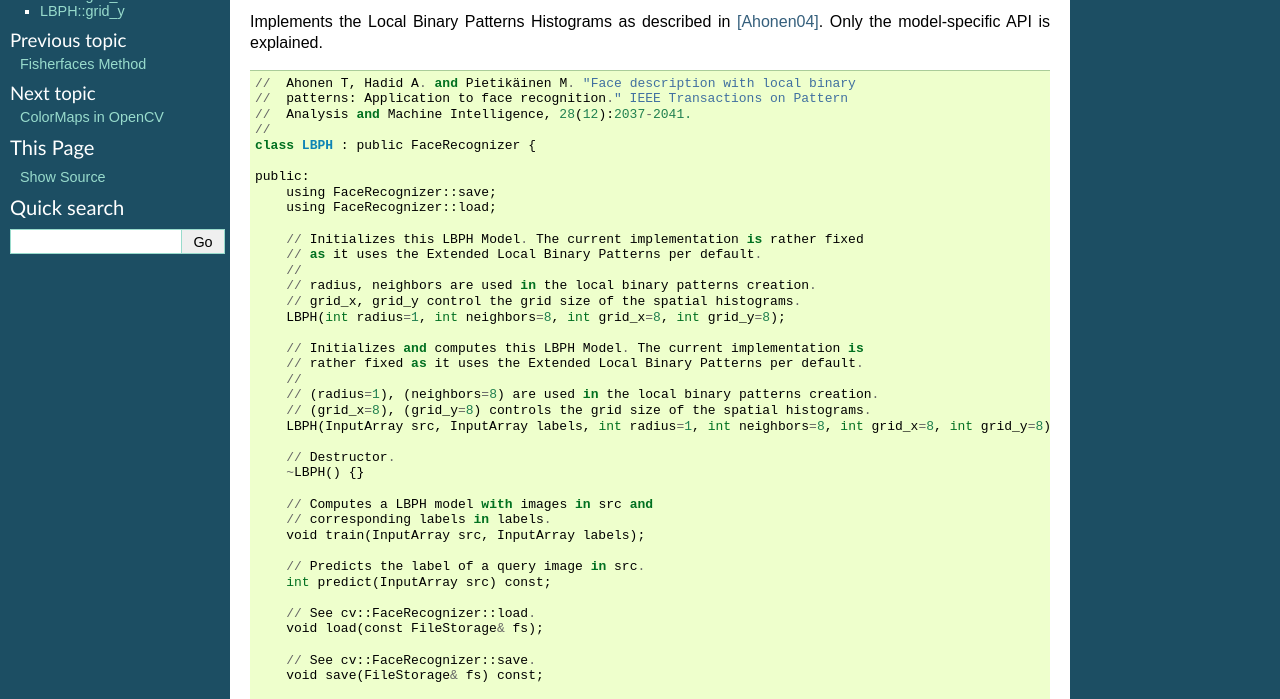
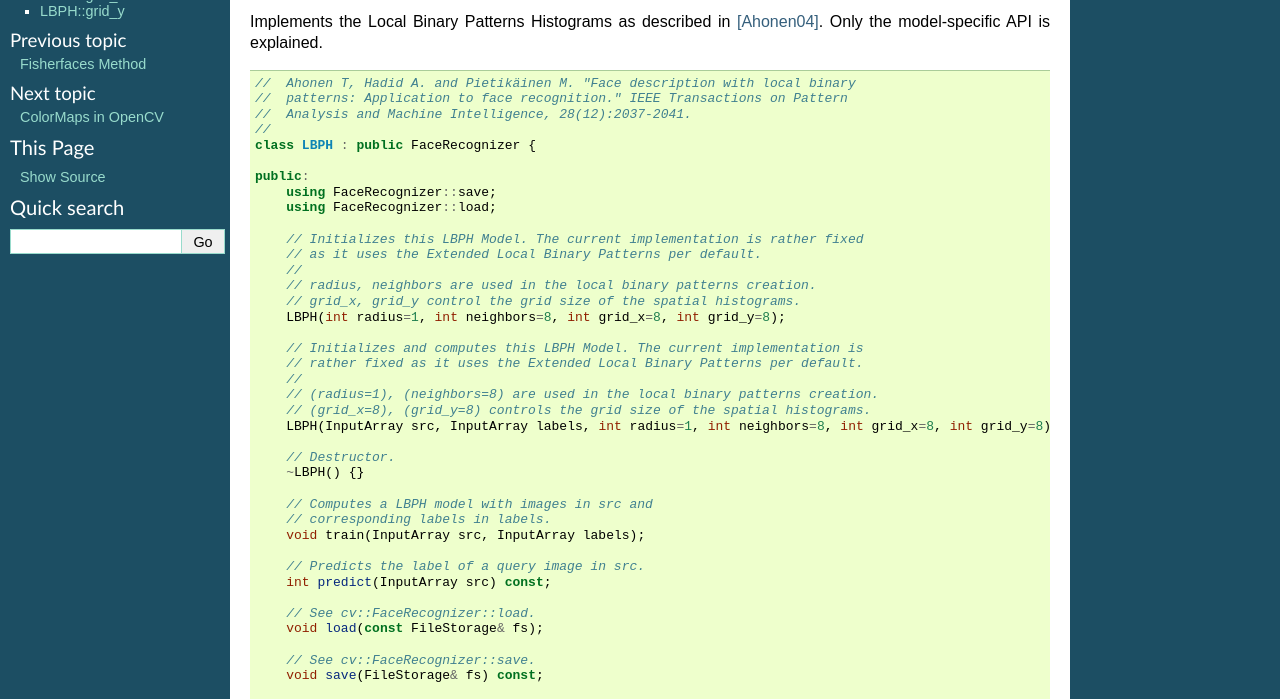
Before and after one commit to bytefish/libfacerec, a Sphinx documentation site: the page built from doc/source/api/class/class_lbph.rst, in a window 1280 px wide and 1400 px high, cut to the strip 247-946 px from the top of the window. Built offline with Sphinx 7.4.7, drawn with Linux system fonts in a browser that asks for light colours; formulas are drawn with MathJax 3; cross-references to code outside the pages are shown as plain code; some of the changed text lies outside the part shown.

```diff
--- a/doc/source/api/class/class_eigenfaces.rst
+++ b/doc/source/api/class/class_eigenfaces.rst
@@ -1,5 +1,7 @@
 Eigenfaces Method
 =================
+
+.. highlight:: cpp
 
 Eigenfaces
 ----------
--- a/doc/source/api/class/class_fisherfaces.rst
+++ b/doc/source/api/class/class_fisherfaces.rst
@@ -1,10 +1,10 @@
 Fisherfaces Method
 ==================
 
+.. highlight:: cpp
+
 Fisherfaces
 -----------
-
-.. highlight:: cpp
 
 .. ocv:class:: Fisherfaces
 
--- a/doc/source/api/class/class_lbph.rst
+++ b/doc/source/api/class/class_lbph.rst
@@ -1,5 +1,7 @@
 Local Binary Patterns Histograms (LBPH)
 =======================================
+
+.. highlight:: cpp
 
 LBPH
 ----
```
Also changed, not shown: doc/source/api/class/class_facerecognizer.rst (+5 -6 lines).
